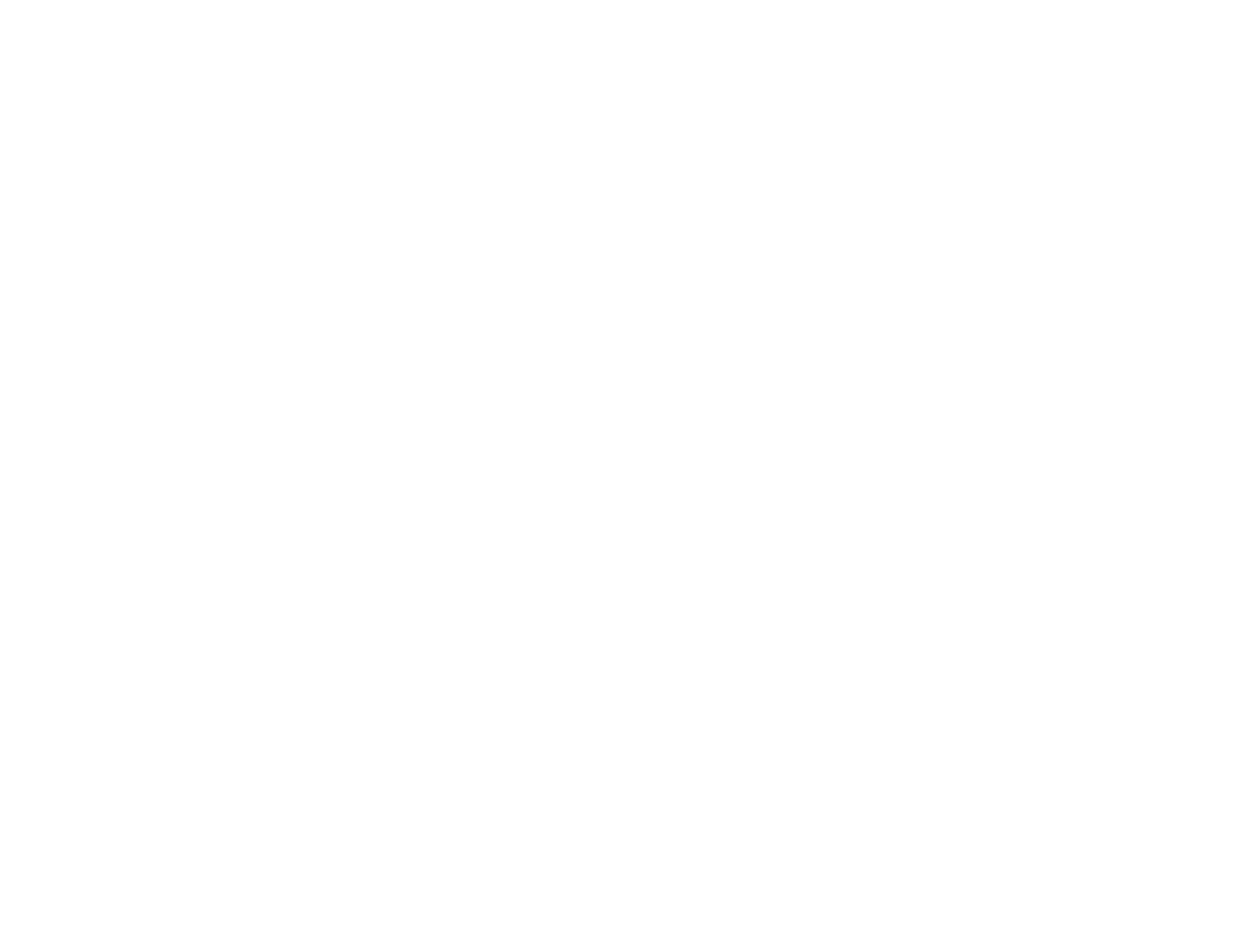
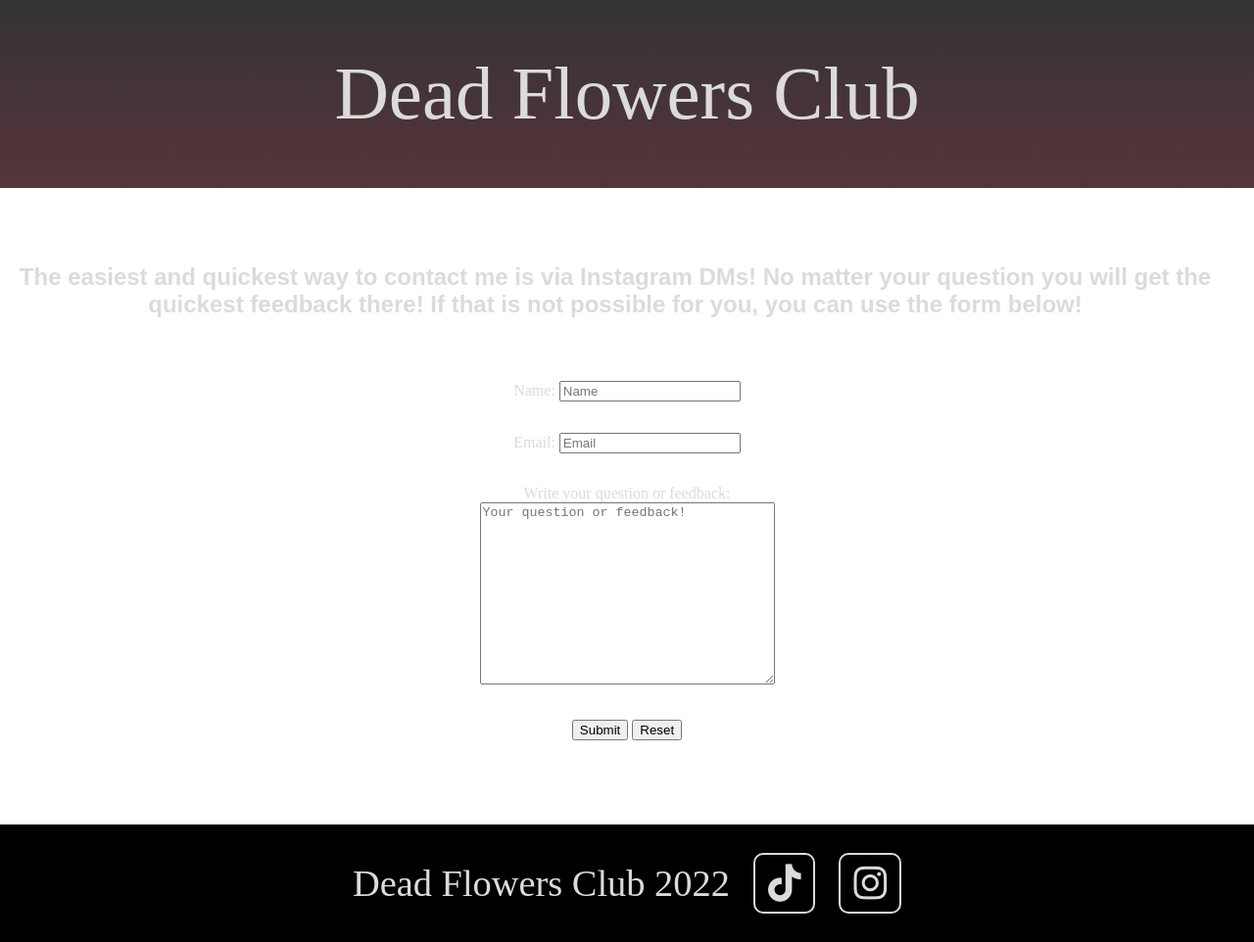
Before and after one commit to Yannick2811/deadflowersclubsite, a plain HTML site: page contact.html in a window 1280 px wide. Shown: the whole page at 98% size. Before the commit the page ends 800 px from the top, so only its background shows below. Drawn offline with Linux system fonts and the light colour scheme.

Commit message:
Add index.html and style.css and script.js and contact.html and contact.css

```diff
--- a/contact.css
+++ b/contact.css
@@ -2,4 +2,62 @@ body {
   margin: 0;
   padding: 0;
   background-image: url("pics/background.png");
+  color: #dbdbdb;
+  font-family: "Tattoo Museum";
+  text-align: center;
 }
+
+header {
+  width: 100%;
+  height: 24vh;
+  display: flex;
+  justify-content: center;
+  align-items: center;
+  font-size: clamp(2.8rem, 6vw, 8rem);
+  background-image: linear-gradient(
+    to bottom,
+    rgba(0, 0, 0, 0.8),
+    rgba(45, 2, 11, 0.8)
+  );
+  margin: 0 0 1em 0;
+}
+
+h4 {
+  margin: 0 1em 2em 0;
+  font-size: 1.5em;
+  font-family: Arial, Helvetica, sans-serif;
+}
+
+a {
+  color: #dbdbdb;
+  cursor: pointer;
+}
+
+footer {
+  display: flex;
+  justify-content: center;
+  align-items: center;
+  height: 15vh;
+  background-color: black;
+  color: #dbdbdb;
+  font-size: 2rem;
+  gap: 1.5rem;
+  font-size: clamp(1.3rem, 3vw, 3rem);
+  position: relative;
+  left: 0;
+  bottom: 0;
+  width: 100%;
+  margin-top: 1em;
+}
+
+.fab {
+  padding: 10px 13px;
+  border: solid #dbdbdb 2px;
+  border-radius: 10px;
+  text-decoration: none;
+}
+
+form {
+  display: flex;
+  flex-direction: column;
+}
--- a/contact.html
+++ b/contact.html
@@ -7,9 +7,29 @@
     <title>Contact</title>
     <link href="contact.css" rel="stylesheet">
     <link rel="icon" href="pics/icon.png" type="image/x-icon">
+    <script src="https://kit.fontawesome.com/444bb1b442.js" crossorigin="anonymous"></script>
+    <script src="script.js" defer></script>
 
 </head>
 <body>
-
+    <header>Dead Flowers Club</header>
+    <h4>The easiest and quickest way to contact me is via Instagram DMs! No matter your question you will get the quickest feedback there! If that is not possible for you, you can use the form below!</h4>
+    <form action="mailto:deadflowersclub@gmail.com" method="get" enctype="text/plain">
+        <p>Name: <input type="text" name="name" placeholder="Name"/></p>
+        <p>Email: <input type="text" name="email" placeholder="Email"/></p>
+        <p>Write your question or feedback:
+            <br />
+            <textarea name="feedback" rows="12" cols="35" placeholder="Your question or feedback!"></textarea>
+            <br>
+            <p><input type="submit" name="submit" value="Submit"/>
+            <input type="reset" name="reset" value="Reset"/>
+        </p>
+        </p>
+    </form>
+    <footer>
+        <p>Dead Flowers Club 2022</p>
+        <a href="#" class="fab fa-tiktok"></a>
+        <a href="#" class=" fab fa-instagram"></a>
+    </footer>
 </body>
 </html>
--- a/script.js
+++ b/script.js
@@ -1,6 +1,6 @@
 const socialsBtn = document.querySelector("#socials-button");
-const socials = document.querySelector("#socials");
+const footer = document.querySelector("footer");
 
 socialsBtn.addEventListener("click", () => {
-  socials.scrollIntoView({ behavior: "smooth" });
+  footer.scrollIntoView({ behavior: "smooth" });
 });
--- a/style.css
+++ b/style.css
@@ -2,7 +2,7 @@ body {
   margin: 0;
   padding: 0;
   font-family: "Tattoo Museum";
-  color: white;
+  color: #dbdbdb;
   background-image: url("pics/background.png");
 }
 
@@ -13,7 +13,11 @@ header {
   justify-content: center;
   align-items: center;
   font-size: clamp(2.8rem, 6vw, 8rem);
-  background-color: rgba(45, 2, 11, 0.8);
+  background-image: linear-gradient(
+    to bottom,
+    rgba(0, 0, 0, 0.8),
+    rgba(45, 2, 11, 0.8)
+  );
   margin: 0;
 }
 
@@ -44,6 +48,28 @@ a {
   padding: 1rem;
   border-radius: 10px;
   background-color: black;
+  position: relative;
+  z-index: 1;
+}
+
+.nav-button::after {
+  content: "";
+  position: absolute;
+  height: 100%;
+  width: 100%;
+  background: rgba(45, 2, 11, 0.8);
+  border-radius: 10px;
+  top: 0;
+  left: 0;
+  z-index: -1;
+  transform: scaleX(0);
+  transform-origin: right;
+  transition: transform 250ms ease-in;
+}
+
+.nav-button:hover::after {
+  transform: scaleX(1);
+  transform-origin: left;
 }
 
 h2 {
@@ -84,14 +110,6 @@ img {
   margin-bottom: 0.5rem;
 }
 
-#socials {
-  display: flex;
-  justify-content: center;
-  align-items: center;
-  margin-bottom: 10em;
-  gap: 10em;
-}
-
 #socials > a {
   font-size: 4.5em;
   border-radius: 15px;
@@ -109,8 +127,33 @@ img {
 }
 
 .product-link:hover {
-  color: #1f9eff;
   text-decoration: underline;
+  border: solid #dbdbdb 2px;
+}
+
+#socials-button {
+  position: relative;
+  z-index: 1;
+}
+
+#socials-button::after {
+  content: "";
+  width: 100%;
+  height: 100%;
+  background-color: rgba(45, 2, 11, 0.8);
+  position: absolute;
+  border-radius: 10px;
+  left: 0;
+  top: 0;
+  z-index: -1;
+  transform: scaleX(0);
+  transform-origin: right;
+  transition: transform 250ms ease-in;
+}
+
+#socials-button:hover::after {
+  transform: scaleX(1);
+  transform-origin: left;
 }
 
 footer {
@@ -121,4 +164,10 @@ footer {
   background-color: black;
   color: #dbdbdb;
   font-size: 2rem;
+  gap: 1.5rem;
+  font-size: clamp(1.3rem, 3vw, 3rem);
 }
+
+.fab {
+  padding: 10px 13px;
+}
```
Also changed, not shown: index.html (+9 -9 lines).
